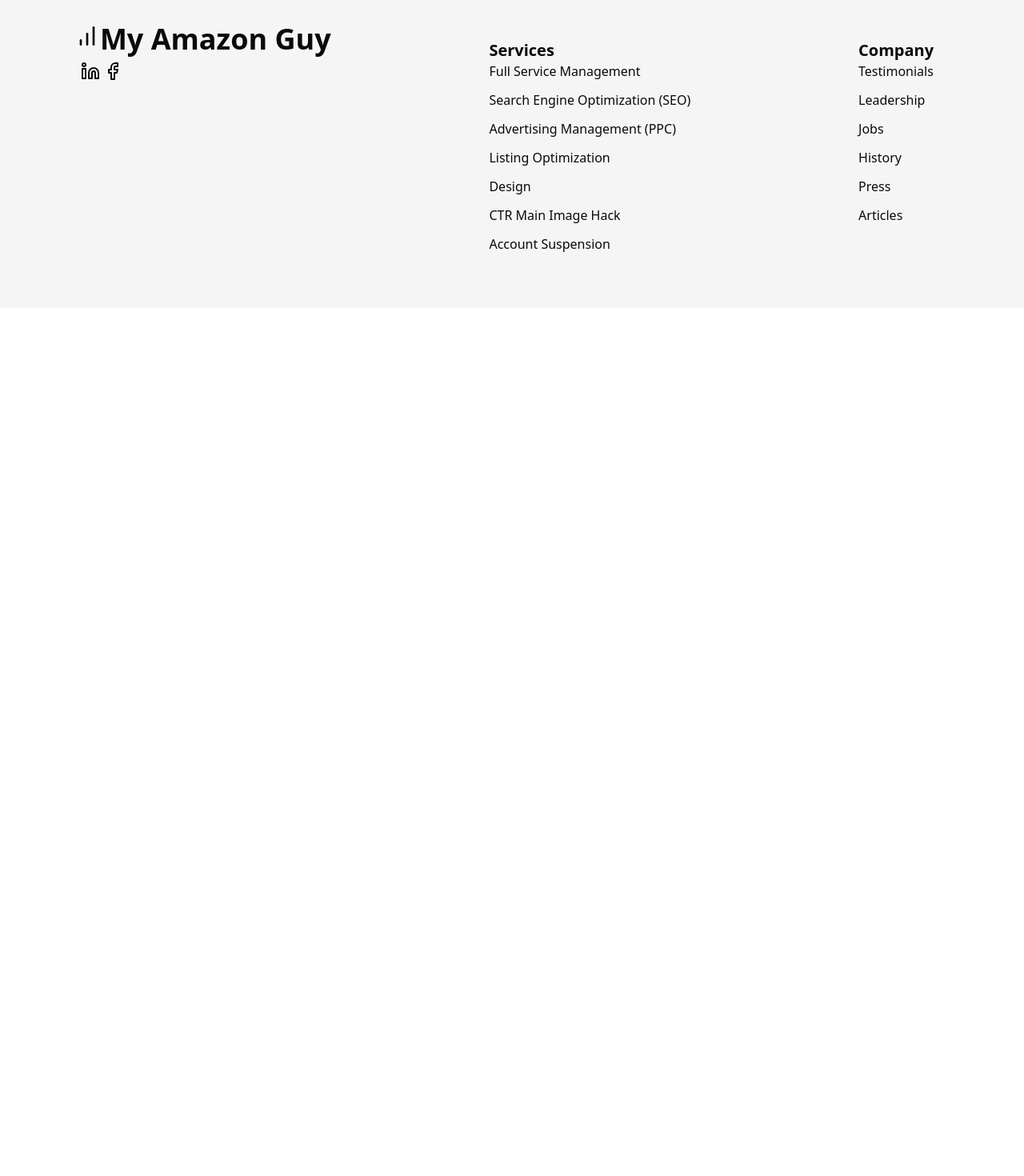
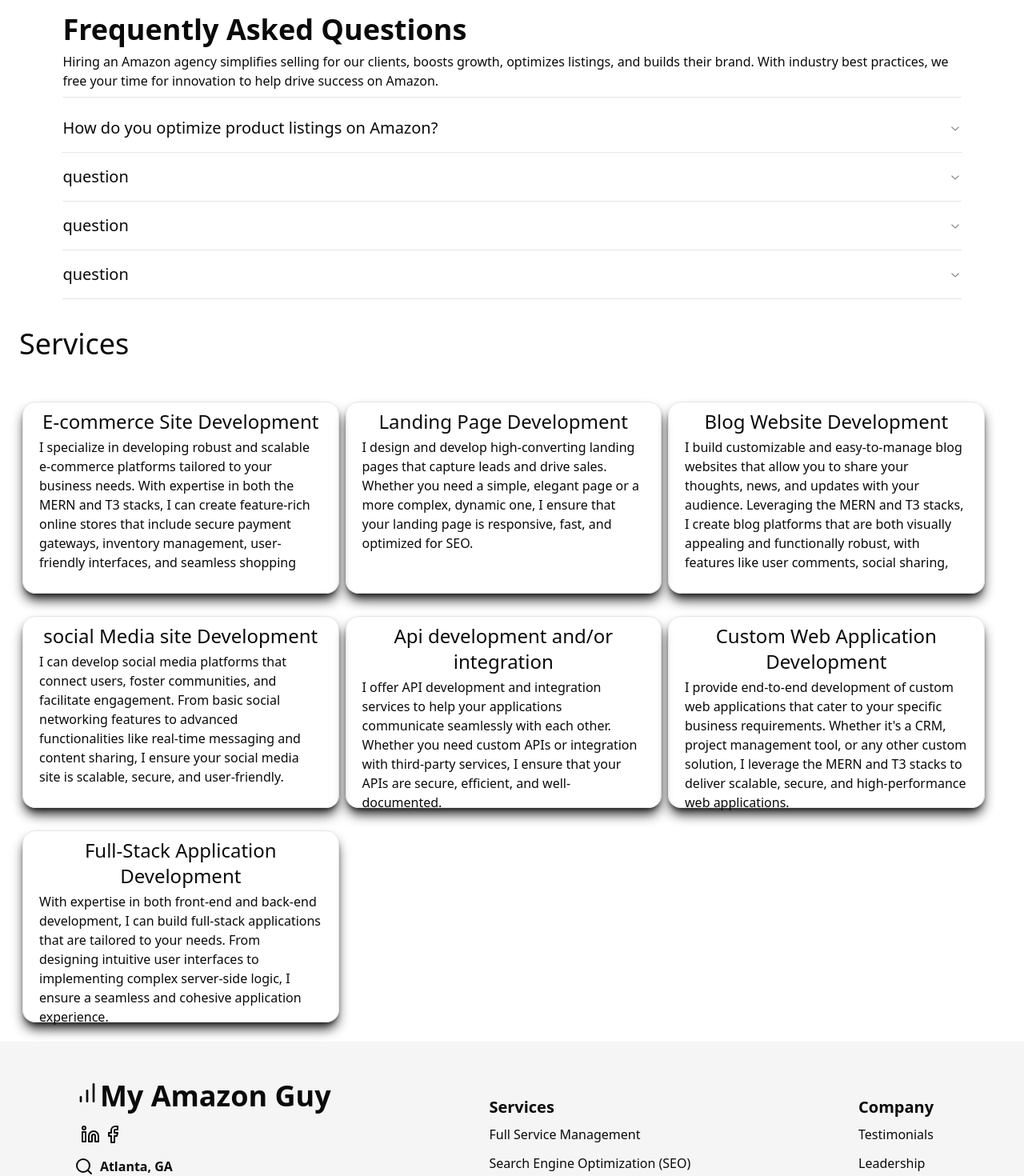
Before and after one commit to Azhar-lone/junaid-amazone, a Next.js app: page / in a window 1280 px wide. Shown: the part 400-1870 px from the top of the page at 80% size. Before the commit the page ends 800 px from the top, so only its background shows below. Built offline with nearby package versions, Linux system fonts and the light colour scheme.

Commit message:
0.1.2 commit

```diff
--- a/package.json
+++ b/package.json
@@ -12,6 +12,7 @@
     "@radix-ui/react-accordion": "^1.2.0",
     "@radix-ui/react-dropdown-menu": "^2.1.1",
     "@radix-ui/react-icons": "^1.3.0",
+    "@radix-ui/react-scroll-area": "^1.1.0",
     "@radix-ui/react-slot": "^1.1.0",
     "class-variance-authority": "^0.7.0",
     "clsx": "^2.1.1",
--- a/src/app/page.tsx
+++ b/src/app/page.tsx
@@ -1,14 +1,18 @@
 import React from "react";
 import Image from "next/image";
+import Container from "@/components/myUi/Container";
 
+// pages
+import FAQs from "@/components/myUi/FAQs";
+import Services from "@/components/myUi/Services";
 
 const Home: React.FC = () => {
   return (
-    <main>
+    <Container>
       <Hero />
-
-      <div></div>
-    </main>
+      <FAQs />
+      <Services />
+    </Container>
   );
 };
 
@@ -32,7 +36,13 @@ const Hero: React.FC = () => {
           <h1 className="text-xl lg:text-3xl">{heroData.text.h1}</h1>
           <p className="p-2 ">{heroData.text.p}</p>
         </section>
-        <Image src={heroData.imgSrc}  alt="Image" className="lg:w-1/2 h-60" width={1024} height={1024} />
+        <Image
+          src={heroData.imgSrc}
+          alt="Image"
+          className="lg:w-1/2 h-60"
+          width={1024}
+          height={1024}
+        />
       </div>
     </section>
   );
--- /dev/null
+++ b/src/components/myUi/Container.tsx
@@ -0,0 +1,16 @@
+import React from "react";
+import { cn } from "@/lib/utils";
+
+const Container = ({
+  className,
+  children,
+}: {
+  className?: string;
+  children: React.ReactNode;
+}) => {
+  return (
+    <main className={cn("flex flex-col gap-5 p-4", className)}>{children}</main>
+  );
+};
+
+export default Container;
--- /dev/null
+++ b/src/components/myUi/FAQs.tsx
@@ -0,0 +1,65 @@
+import React from "react";
+
+import {
+  Accordion,
+  AccordionContent,
+  AccordionItem,
+  AccordionTrigger,
+} from "@/components/ui/accordion";
+
+const FAQs = () => {
+  return (
+    <div className=" mx-auto w-[90%] rounded  flex flex-col gap-2  ">
+      <h3 className="text-4xl font-bold ">Frequently Asked Questions</h3>
+      Hiring an Amazon agency simplifies selling for our clients, boosts growth,
+      optimizes listings, and builds their brand. With industry best practices,
+      we free your time for innovation to help drive success on Amazon.
+      <hr />
+      <Accordion type="single" collapsible>
+        {/* <AccordionTrigger >
+        Edit Personal Information{" "}
+      </AccordionTrigger> */}
+
+        {faqs.map((q, index) => (
+          <AccordionItem value={q.question.charAt(1)} key={index}>
+            <AccordionTrigger className="text-xl"
+
+            >
+              {q.question}
+            </AccordionTrigger>
+            <AccordionContent>{q.answer}</AccordionContent>
+          </AccordionItem>
+        ))}
+      </Accordion>
+    </div>
+  );
+};
+
+export default FAQs;
+
+interface FAQType {
+  question: string;
+  answer: string;
+}
+
+const faqs: FAQType[] = [
+  {
+    question: "How do you optimize product listings on Amazon?",
+    answer: `answer
+    Lorem, ipsum dolor sit amet consectetur adipisicing elit. Odio laudantium non in voluptatibus natus excepturi repellat dolores libero labore porro possimus, quisquam culpa eum dolorem dolore perspiciatis, magnam voluptas debitis?
+
+    `,
+  },
+  {
+    question: "question",
+    answer: "answer",
+  },
+  {
+    question: "question",
+    answer: "answer",
+  },
+  {
+    question: "question",
+    answer: "answer",
+  },
+];
--- a/src/components/myUi/Footer.tsx
+++ b/src/components/myUi/Footer.tsx
@@ -1,13 +1,14 @@
 import React from "react";
 import Link from "next/link";
 
+
 // Icons
-import { BarChart, LinkedinIcon, FacebookIcon } from "lucide-react";
+import { BarChart, LinkedinIcon, FacebookIcon ,SearchIcon,MailIcon,PhoneCallIcon} from "lucide-react";
 const Footer = () => {
   return (
     <footer className="relative bottom-0 bg-secondary  justify-center  flex flex-col gap-4 p-2 ">
       <div className="flex justify-around pt-10">
-        <div className="flex flex-col">
+        <div className="flex flex-col gap-2 *:">
           <div className="flex">
             <BarChart className="size-8" />
             <h1 className=" md:text-4xl font-bold pr-2">My Amazon Guy</h1>
@@ -20,12 +21,23 @@ const Footer = () => {
               </Link>
             ))}
           </div>
+          <h1 className="font-bold flex gap-2">
+            <SearchIcon /> Atlanta, GA
+          </h1>
+          <h1 className="font-bold flex gap-2">
+            <PhoneCallIcon /> +0 242-425-2424
+          </h1>
+          <h1 className="font-bold flex gap-2">
+            <MailIcon /> someone@gmail.com
+          </h1>
+
+
         </div>
 
         {ulLinks.map((link, index) => (
           <div className="p-5" key={index}>
-            <h1 className="font-semibold text-xl">{link.ul}</h1>
-            <ul className="flex flex-col gap-3">
+            <h1 className="font-semibold text-xl pb-2">{link.ul}</h1>
+            <ul className="flex flex-col gap-3 ">
               {link.links.map((li, index) => (
                 <Link href={li.href} key={index}>
                   {li.text}
--- /dev/null
+++ b/src/components/myUi/Services.tsx
@@ -0,0 +1,82 @@
+import React from "react";
+
+import { ScrollArea } from "@/components/ui/scroll-area";
+
+const Services = () => {
+  return (
+    <div className="flex flex-wrap gap-6  py-2 flex-col w-full" id="services">
+      <h3 className="text-4xl  p-2 ">Services</h3>
+
+      <div className="flex flex-wrap gap-2 md:ml-3 ">
+        {services.map((service, index) => (
+          <div
+            key={index}
+            className="shadow-primary shadow-lg h-60 mt-5  p-2 px-4 rounded-2xl border sm:w-[48%]  md:w-[32%] 2xl:w-[24%] "
+          >
+            <h1 className="text-2xl text-center">{service.title}</h1>
+            <ScrollArea className=" p-1 overflow-y-auto h-[80%]">
+              {service.discription}
+            </ScrollArea>
+          </div>
+        ))}
+      </div>
+    </div>
+  );
+};
+
+export default Services;
+
+interface services {
+  title: string;
+  discription: string;
+}
+
+let services: services[] = [
+  {
+    title: "E-commerce Site Development",
+    discription: `I specialize in developing robust and scalable e-commerce platforms tailored to your business needs.
+     With expertise in both the MERN and T3 stacks, I can create feature-rich online stores that include secure payment gateways,
+      inventory management, user-friendly interfaces, and seamless shopping experiences.`,
+  },
+  {
+    title: "Landing Page Development",
+    discription: `I design and develop high-converting landing pages that capture leads and drive sales.
+     Whether you need a simple, elegant page or a more complex, dynamic one, I ensure that your landing page
+      is responsive, fast, and optimized for SEO.
+
+`,
+  },
+  {
+    title: "Blog Website Development",
+    discription: `I build customizable and easy-to-manage blog websites that allow you to share your thoughts, news,
+     and updates with your audience. Leveraging the MERN and T3 stacks, I create blog platforms that are both visually appealing and functionally robust,
+     with features like user comments, social sharing, and SEO optimization.`,
+  },
+  {
+    title: "social Media site Development",
+    discription: `I can develop social media platforms that connect users, foster communities,
+    and facilitate engagement. From basic social networking features to advanced functionalities
+    like real-time messaging and content sharing, I ensure your social media site is scalable,
+     secure, and user-friendly.`,
+  },
+  {
+    title: "Api development and/or integration",
+    discription: `I offer API development and integration services to help your applications
+     communicate seamlessly with each other. Whether you need custom APIs or integration with
+     third-party services, I ensure that your APIs are secure, efficient, and well-documented.`,
+  },
+  {
+    title: "Custom Web Application Development",
+    discription: `I provide end-to-end development of custom web applications that cater to your specific business requirements.
+     Whether it's a CRM, project management tool, or any other custom solution, I leverage the MERN and T3 stacks to deliver scalable,
+     secure, and high-performance web applications.`,
+  },
+
+  {
+    title: "Full-Stack Application Development",
+    discription: `With expertise in both front-end and back-end development,
+    I can build full-stack applications that are tailored to your needs. From designing intuitive user
+    interfaces to implementing complex server-side logic,
+     I ensure a seamless and cohesive application experience.`,
+  },
+];
--- /dev/null
+++ b/src/components/ui/scroll-area.tsx
@@ -0,0 +1,48 @@
+"use client"
+
+import * as React from "react"
+import * as ScrollAreaPrimitive from "@radix-ui/react-scroll-area"
+
+import { cn } from "@/lib/utils"
+
+const ScrollArea = React.forwardRef<
+  React.ElementRef<typeof ScrollAreaPrimitive.Root>,
+  React.ComponentPropsWithoutRef<typeof ScrollAreaPrimitive.Root>
+>(({ className, children, ...props }, ref) => (
+  <ScrollAreaPrimitive.Root
+    ref={ref}
+    className={cn("relative overflow-hidden", className)}
+    {...props}
+  >
+    <ScrollAreaPrimitive.Viewport className="h-full w-full rounded-[inherit]">
+      {children}
+    </ScrollAreaPrimitive.Viewport>
+    <ScrollBar />
+    <ScrollAreaPrimitive.Corner />
+  </ScrollAreaPrimitive.Root>
+))
+ScrollArea.displayName = ScrollAreaPrimitive.Root.displayName
+
+const ScrollBar = React.forwardRef<
+  React.ElementRef<typeof ScrollAreaPrimitive.ScrollAreaScrollbar>,
+  React.ComponentPropsWithoutRef<typeof ScrollAreaPrimitive.ScrollAreaScrollbar>
+>(({ className, orientation = "vertical", ...props }, ref) => (
+  <ScrollAreaPrimitive.ScrollAreaScrollbar
+    ref={ref}
+    orientation={orientation}
+    className={cn(
+      "flex touch-none select-none transition-colors",
+      orientation === "vertical" &&
+        "h-full w-2.5 border-l border-l-transparent p-[1px]",
+      orientation === "horizontal" &&
+        "h-2.5 flex-col border-t border-t-transparent p-[1px]",
+      className
+    )}
+    {...props}
+  >
+    <ScrollAreaPrimitive.ScrollAreaThumb className="relative flex-1 rounded-full bg-border" />
+  </ScrollAreaPrimitive.ScrollAreaScrollbar>
+))
+ScrollBar.displayName = ScrollAreaPrimitive.ScrollAreaScrollbar.displayName
+
+export { ScrollArea, ScrollBar }
```
Also changed, not shown: 1 other file (tests, documents, lock files or other folders).
